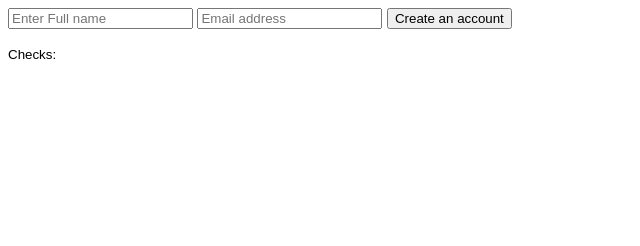
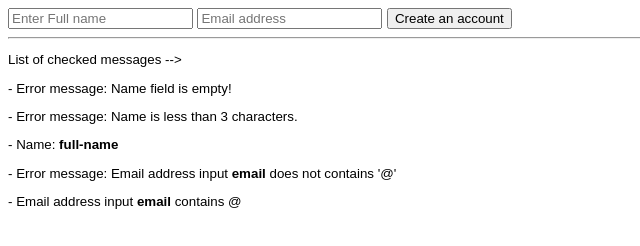
Before and after one commit to AmirhosseinOlyaei/js-form-validation, a plain HTML site: page index.html in a window 1280 px wide. Shown: the whole page, without its empty margins (0-640 px from the left). Drawn offline with Linux system fonts and the light colour scheme.

Commit message:
Update index.html

```diff
--- a/index.html
+++ b/index.html
@@ -33,6 +33,6 @@
       <dive id="msg-email"></div>
     </div>
     <div id="demo"><p><small>Checks:</small></p></div>
-    <script src="src/index.js"></script>
+    <script src="src/scripts.js"></script>
   </body>
 </html>
```
